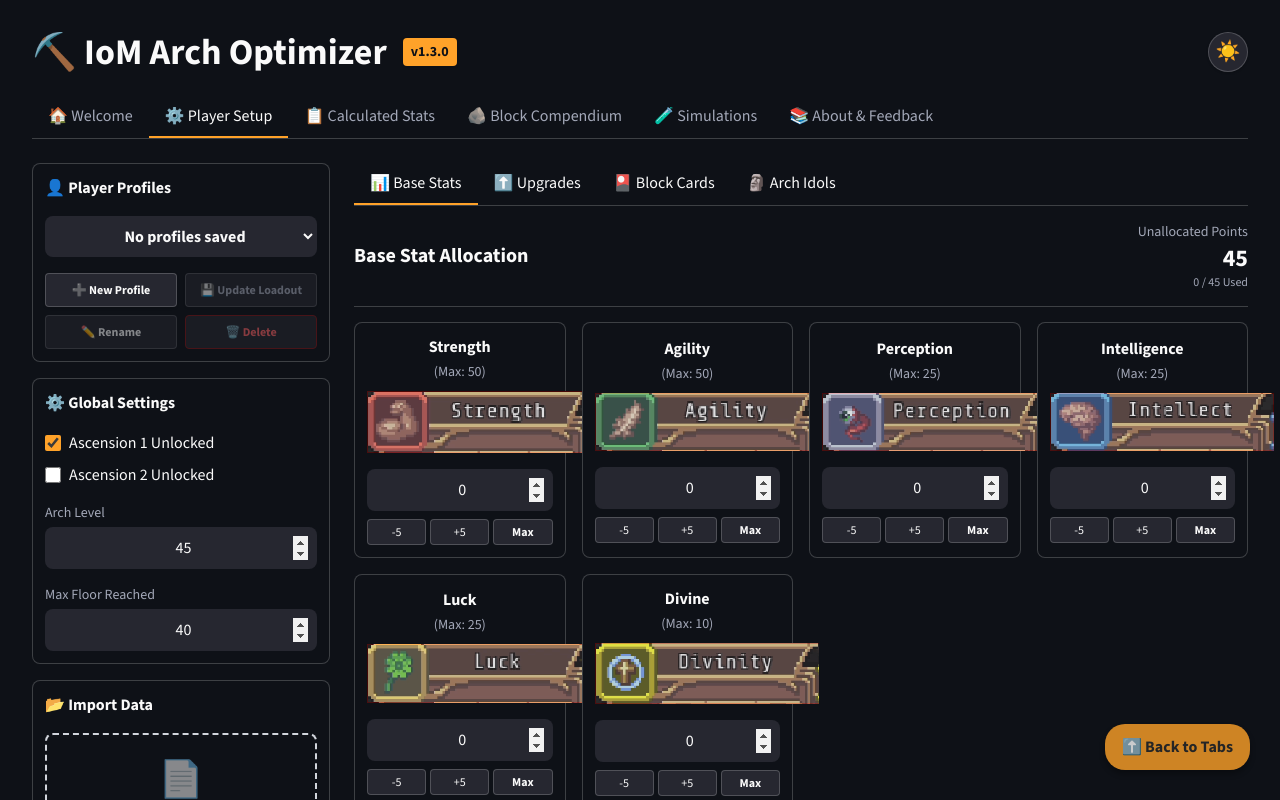
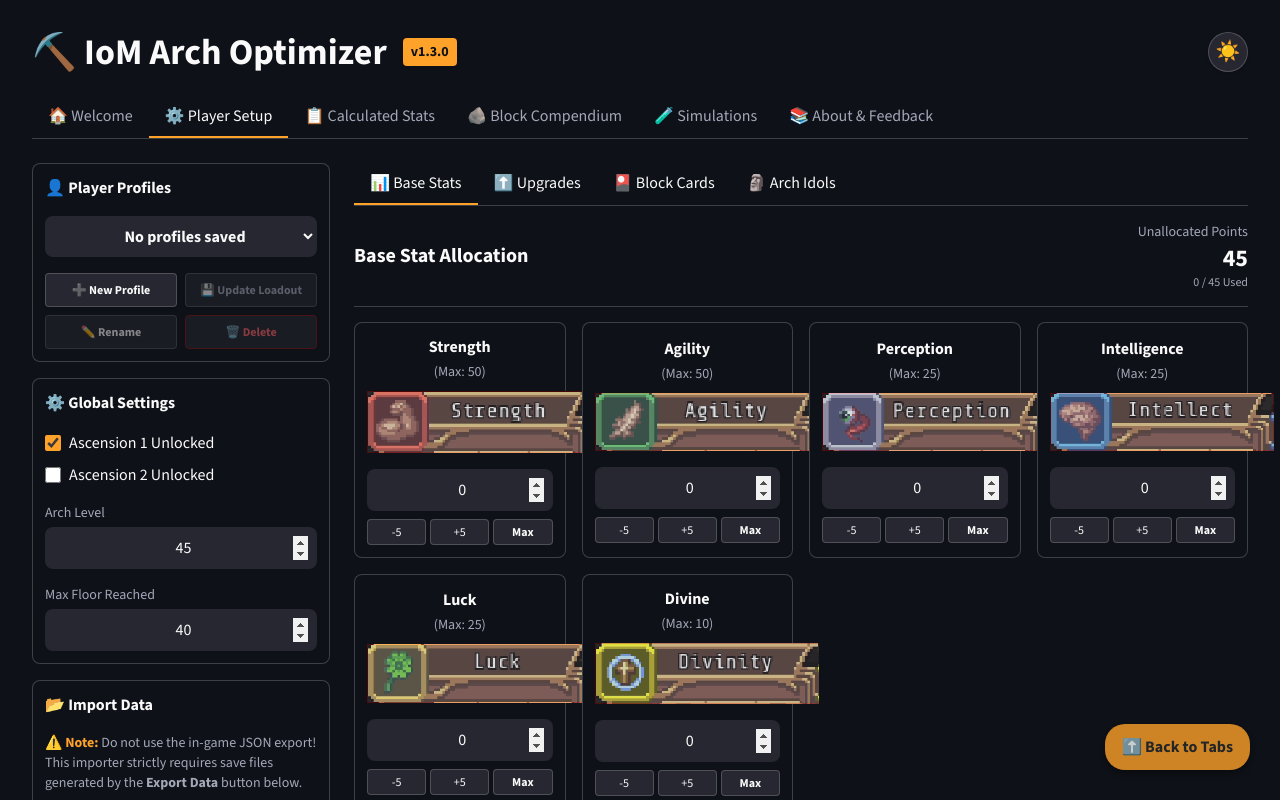
Before and after one commit to lobogrande/IoM-Arch-Optimizer-Web, a React (Vite) app: page / in a window 1280 px wide. Both pictures are taken after a click on the button "⚙️ Player Setup". Shown: the top 800 px of the page. Built offline with nearby package versions, Linux system fonts and the light colour scheme; what ag-grid-community, react-plotly.js would draw is missing.

Commit message:
feat(ui): add clarifying text for JSON imports and prepare routing defaults

```diff
--- a/src/App.jsx
+++ b/src/App.jsx
@@ -128,7 +128,12 @@ function App() {
           return (
             <button
               key={tab.id}
-              onClick={() => setActiveTab(tab.id)}
+              onClick={() => {
+                setActiveTab(tab.id);
+                if (tab.id === 'simulations') {
+                  store.setSimActiveSubTab('optimizer');
+                }
+              }}
               className={`px-4 py-2 font-medium whitespace-nowrap transition-colors duration-200 border-b-2 ${
                 isActive
                   ? 'border-st-orange text-st-text'
--- a/src/components/PlayerSetup.jsx
+++ b/src/components/PlayerSetup.jsx
@@ -311,6 +311,9 @@ export default function PlayerSetup() {
 
         <div className="st-container">
           <h3 className="font-bold mb-4 flex items-center gap-2">📂 Import Data</h3>
+          <p className="text-sm text-st-text-light mb-4">
+            <span className="font-bold text-st-orange">⚠️ Note:</span> Do not use the in-game JSON export! This importer strictly requires save files generated by the <strong>Export Data</strong> button below.
+          </p>
 
           <div
             onDragOver={handleDragOver}
--- a/src/components/Welcome.jsx
+++ b/src/components/Welcome.jsx
@@ -43,7 +43,7 @@ export default function Welcome({ setActiveTab }) {
           <h3 className="text-xl font-bold mb-4">👋 How to use this app</h3>
           <p className="mb-4 text-st-text-light">If you are new here, follow these 3 steps to get started:</p>
           <ol className="list-decimal list-inside space-y-2">
-            <li><strong>Input your Stats:</strong> Go to the <strong>Player Setup</strong> tab to manually enter your info, <strong>Import</strong> your json data, or click a <strong>Preset Build</strong> below.</li>
+            <li><strong>Input your Stats:</strong> Go to the <strong>Player Setup</strong> tab to manually enter your info, <strong>Import</strong> your json data <em>(Note: Use the export from this tool, not the in-game export!)</em>, or click a <strong>Preset Build</strong> below.</li>
             <li><strong>Select your Goal:</strong> Go to the <strong>Simulations ➔ Optimizer</strong> tab and choose your target.</li>
             <li><strong>Run the Engine:</strong> Let the AI find your perfect mathematical build.</li>
           </ol>
```
